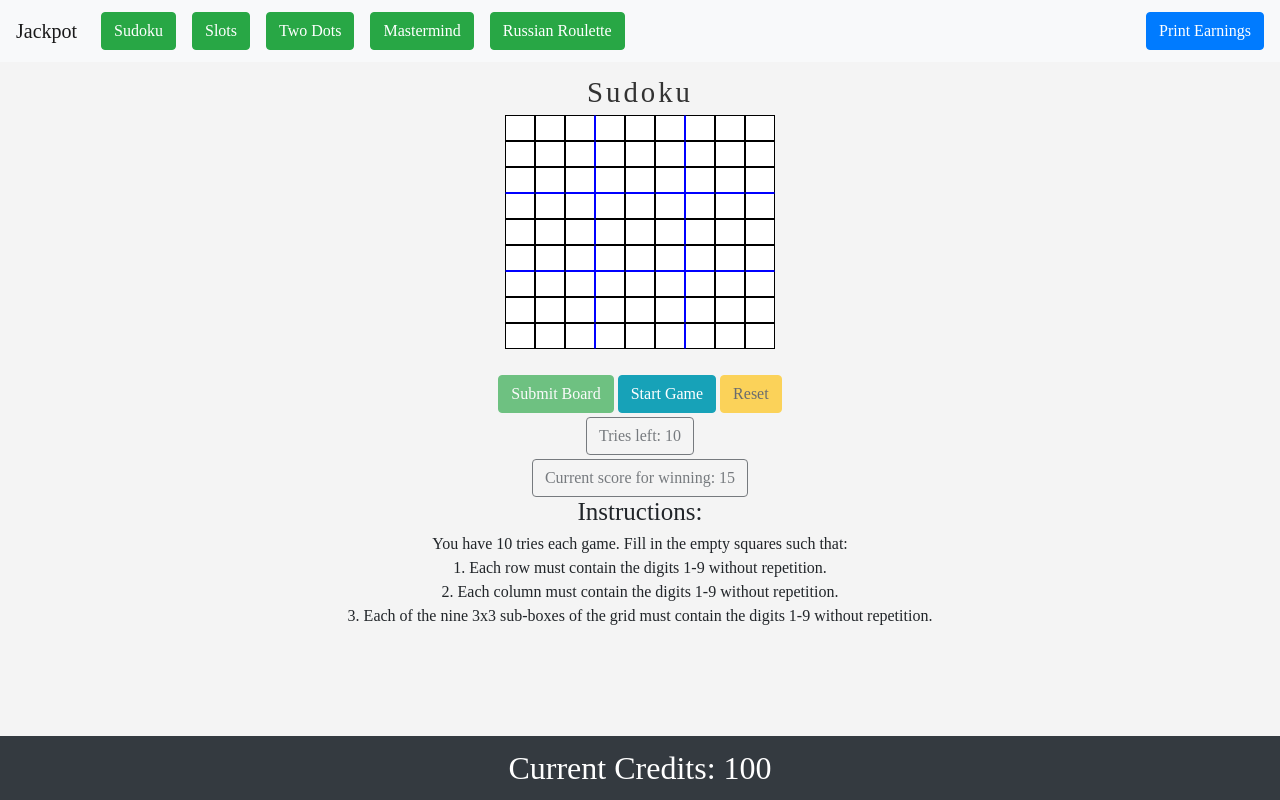
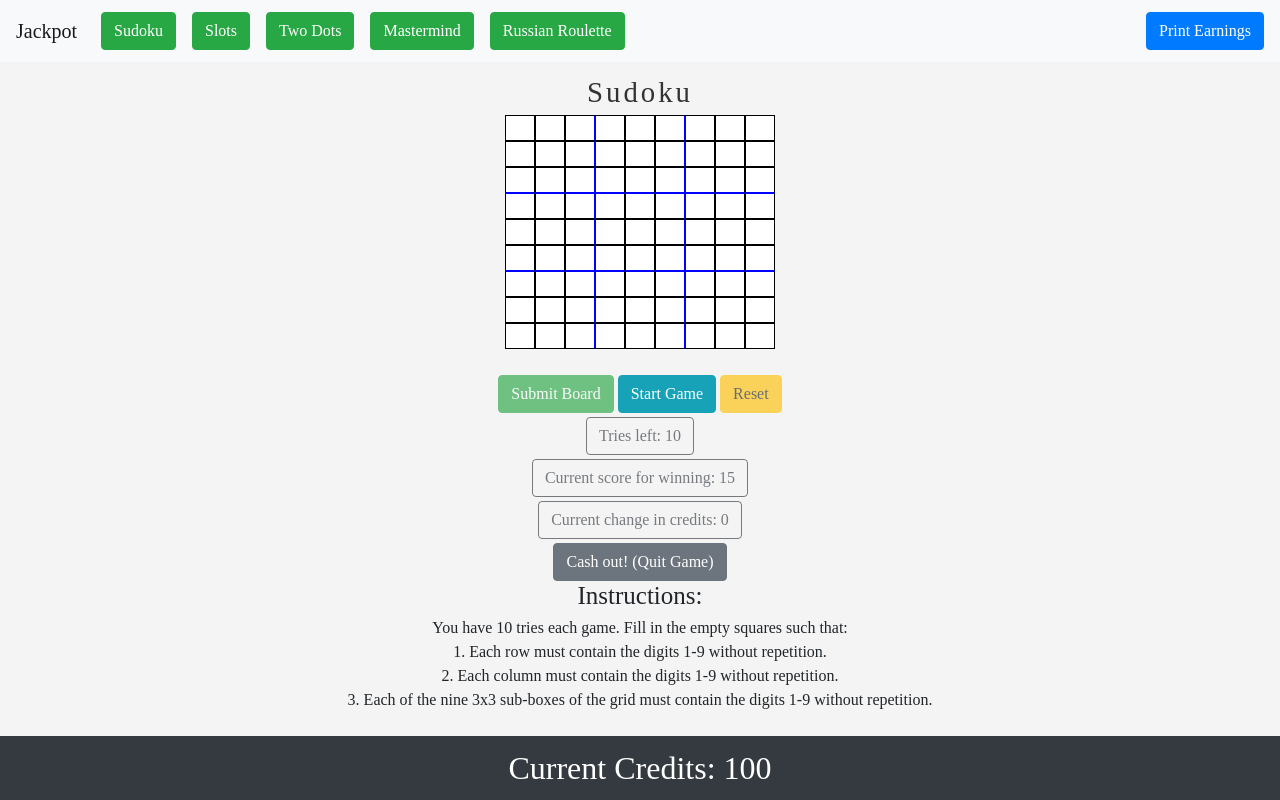
Before and after one commit to shazil-arif/Jackpot, a React (Create React App) app in the folder app/: page /sudoku in a window 1280 px wide. Built offline with nearby package versions, Linux system fonts and the light colour scheme.

Commit message:
Added workaround for race condition with Sudoku and the CreditController

```diff
--- a/app/src/agents/Sudoku/SudokuView.js
+++ b/app/src/agents/Sudoku/SudokuView.js
@@ -2,6 +2,7 @@ import React, { Component } from "react";
 import SudokuController from './SudokuController';
 import SudokuModel from "./SudokuModel";
 import SudokuBoard from './components/SudokuBoard';
+import { Nav, Navbar, Container, Button, Card } from "react-bootstrap";
 
 class SudokuView extends Component {
 	constructor(props) {
--- a/app/src/agents/Sudoku/components/SudokuBoard.js
+++ b/app/src/agents/Sudoku/components/SudokuBoard.js
@@ -34,6 +34,7 @@ class SudokuBoard extends React.Component {
         ["", "", "", "", "", "", "", "", ""],
       ],
       iter: 1,
+      deltaCredits: 0,
     };
     this.checkWin = this.checkWin.bind(this);
   }
@@ -100,18 +101,9 @@ class SudokuBoard extends React.Component {
       gameStarted: true,
       win: false,
       n: 10,
-      iter: (i+1)%(possibleBoards.length)
+      iter: (i+1)%(possibleBoards.length),
+      deltaCredits: this.state.deltaCredits-10,
     });
-    // this.deductPoints();
-    // this.setState(currentState => {
-    //   currentState.initialBoard = JSON.parse(JSON.stringify(possibleBoards[i]));
-    //   currentState.currentBoard = JSON.parse(JSON.stringify(possibleBoards[i]));
-    //   currentState.gameStarted = true;
-    //   currentState.win = false;
-    //   currentState.n = 10;
-    //   currentState.iter = (i+1)%(possibleBoards.length);
-    //   return currentState;
-    // });
   }
 
   resetBoard() {
@@ -171,7 +163,7 @@ class SudokuBoard extends React.Component {
   }
 
   retrieveEarnings() {
-    CreditInterface.addCredits(this.state.n*1.5 - 10, "Sudoku");
+    CreditInterface.addCredits(this.state.deltaCredits, "Sudoku");
     this.props.setCredits(CreditInterface.getCredits());
   }
 
@@ -184,6 +176,7 @@ class SudokuBoard extends React.Component {
         this.setState({
           win: true,
           gameStarted: false,
+          deltaCredits: this.state.deltaCredits+this.state.n*1.5
         });
 
       } else {
@@ -306,7 +299,15 @@ class SudokuBoard extends React.Component {
             Current score for winning: {Math.max(this.state.n * 1.5, 0)}
           </Button>
         </div>
-
+        <div>
+          <Button
+            variant="outline-dark"
+            style={{ margin: "2px" }}
+            disabled={true}
+          >
+            Current change in credits: {this.state.deltaCredits}
+          </Button>
+        </div>
         {!this.state.boardIsValid && (
           <div>
             <Button variant="danger" style={{ margin: "2px" }} disabled={true}>
@@ -321,7 +322,18 @@ class SudokuBoard extends React.Component {
               style={{ margin: "2px" }}
               onClick={(e) => this.retrieveEarnings(e)}
             >
-              Win! Click here to retrieve your earnings!
+              Win! Click here to cash out.
+            </Button>
+          </div>
+        )}
+        {!this.state.win && (
+          <div>
+            <Button
+              variant="secondary"
+              style={{ margin: "2px" }}
+              onClick={(e) => this.retrieveEarnings(e)}
+            >
+              Cash out! (Quit Game)
             </Button>
           </div>
         )}
```
